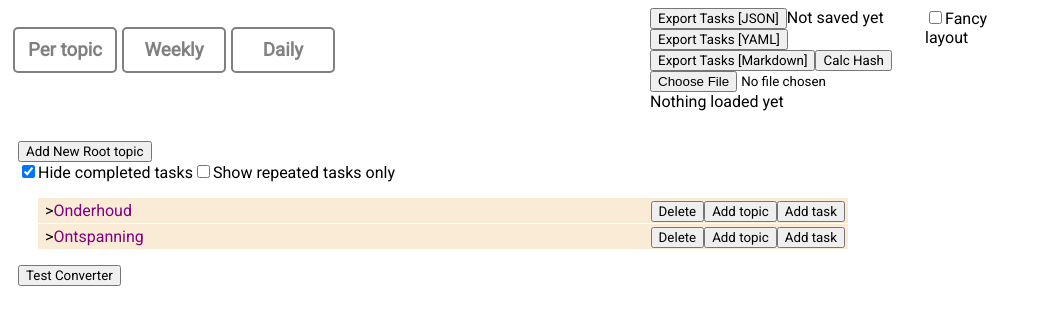
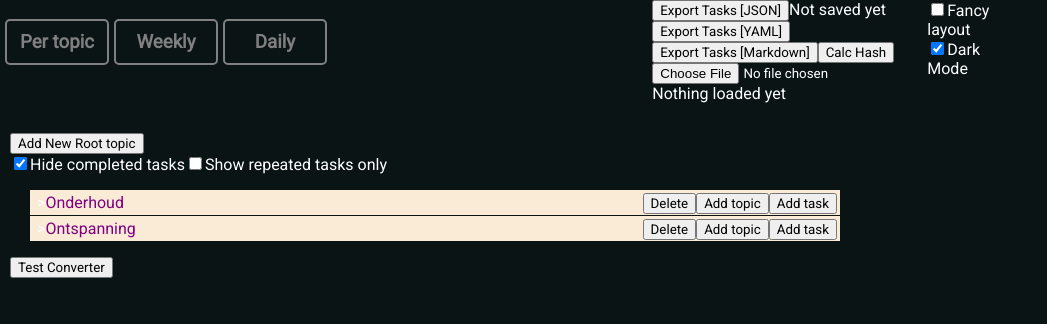
Before and after one commit to ElmoreV/TaskPlanner_javareact, a React (Create React App) app: page / in a window 1280 px wide. Shown: the top 324 px of the page, without its empty margins (0-1047 px from the left). Built offline with nearby package versions, Linux system fonts and the light colour scheme.

Commit message:
Added partial dark mode

```diff
--- a/src/App.js
+++ b/src/App.js
@@ -3,6 +3,9 @@ import TaskList from './TaskList';
 import PlannedList from './PlannedList'
 import { useState } from 'react'
 import ImportExport from './ImportExport';
+import Theme from "./Theme";
+
+
 function App() {
   console.debug("Rendering App")
 
@@ -64,14 +67,20 @@ function App() {
 
   const [view, setView] = useState(VIEW_ALL_TASKS)
   const [fancy, setFancy] = useState(false)
+  const [darkMode, setDarkMode] = useState(true)
 
   const onMakeFancyChange = () => {
     setFancy(!fancy)
   }
+
+  const onDarkModeChange = () => {
+    setDarkMode(!darkMode)
+  }
+
   return (
+    <Theme darkMode={darkMode}>
     <div className="App">
       <div className="contents">
-
         <ImportExport
           tasks={tasks}
           topics={topics}
@@ -94,15 +103,25 @@ function App() {
           fancy={fancy}
         />}
         {view === VIEW_DAILY_PLANNING}
+        <div classStr="settingsUI">
         <label><input
           type="checkbox"
           name='MakeFancy'
           onChange={onMakeFancyChange}
           className="form-check-input"
           defaultChecked={fancy}
-        />Fancy layout</label>
+        />Fancy layout</label><br/>
+        <label><input
+          type="checkbox"
+          name='DarkMode'
+          onChange={onDarkModeChange}
+          className="form-check-input"
+          defaultChecked={darkMode}
+        />Dark Mode</label>
+        </div>
       </div>
     </div>
+    </Theme>
   );
 }
 
--- /dev/null
+++ b/src/Theme.js
@@ -0,0 +1,12 @@
+
+const Theme=(props)=>{
+    const {darkMode, children}=props
+    console.log(darkMode)
+    return(
+        <div className={darkMode ? 'dark' : 'light'}>
+            {children}
+        </div>
+    )
+}
+
+export default Theme
--- a/src/index.css
+++ b/src/index.css
@@ -15,9 +15,28 @@
   grid-column-gap: 20px;
   grid-row-gap: 20px;
 }
+html{
+  height:100%;
+}
 
-
-
+#root,
+body{
+  margin:0px;
+  min-height: 100%;
+  height:100%;
+}
+.dark{
+  background-color: rgb(10,20,20);
+  color: white;
+  width: 100%;
+  height: 100%;
+}
+.light{
+  background-color: rgb(255,205,235);
+  color: black;
+  width: 100%;
+  height: 100%;
+}
 
 .task-list {
   max-width: 1000px;
--- a/src/index.js
+++ b/src/index.js
@@ -6,7 +6,9 @@ import App from './App';
 const root = ReactDOM.createRoot(document.getElementById('root'));
 root.render(
   <React.StrictMode>
+    <div className="dark">
     <App />
+    </div>
   </React.StrictMode>
 );
 
```
